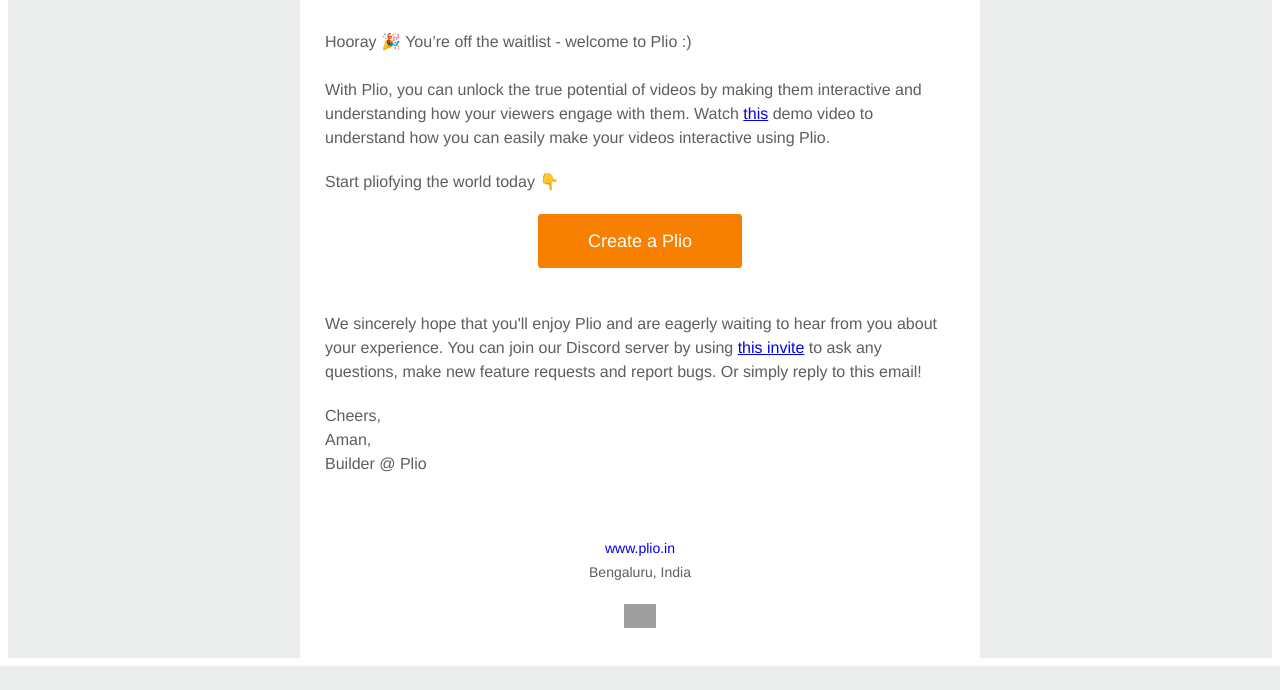
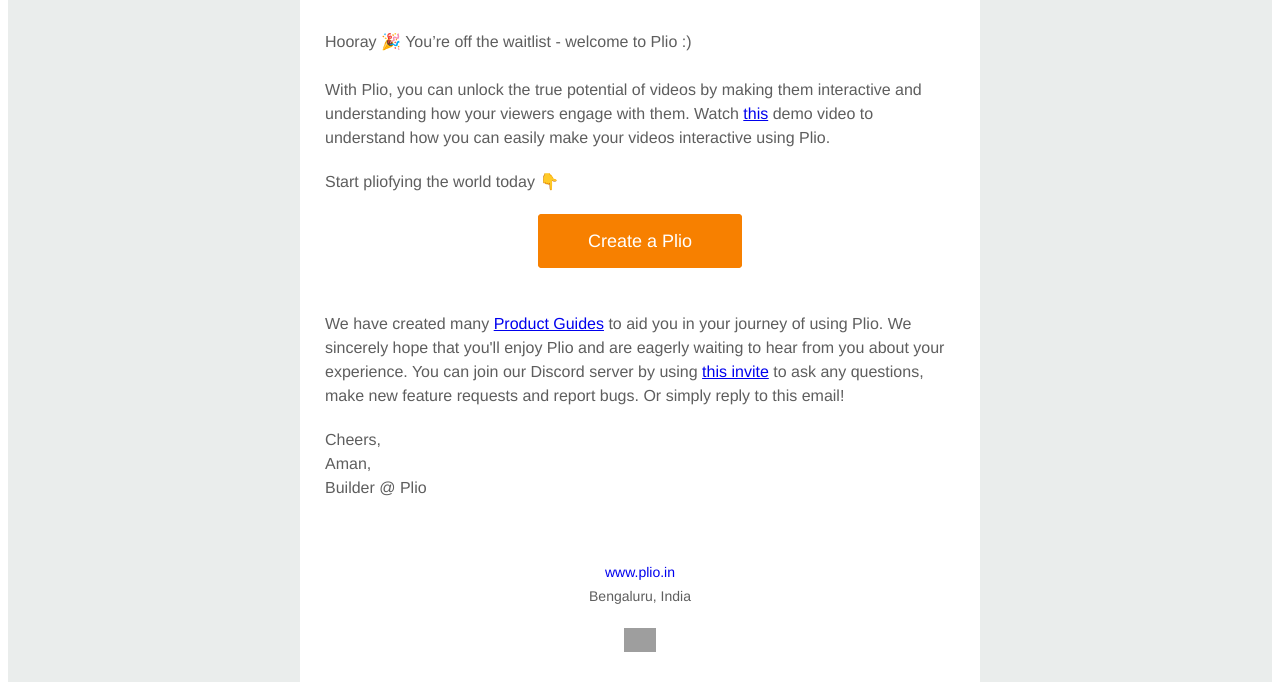
Before and after one commit to avantifellows/plio-backend, a Django app: template plio/templates/waitlist-approve-email.html in a window 1280 px wide. Shown: the part 518-1208 px from the top of the page. Before the commit the page ends 1184 px from the top, so only its background shows below. Run offline with Django 3.2, Linux system fonts and the light colour scheme; the template is opened without the code that fills it, so the values that code supplies are empty; grey boxes are pictures that could not be loaded.

Commit message:
NEW: added product guides link to welcome email

```diff
--- a/plio/templates/waitlist-approve-email.html
+++ b/plio/templates/waitlist-approve-email.html
@@ -87,7 +87,7 @@
                                                     </tr>
                                                     <tr>
                                                         <td align="left" style="font-size:0px;padding:10px 25px;word-break:break-word">
-                                                            <div style="font-family:Encode Sans,Helvetica,Arial,-apple-system,sans-serif;font-size:16px;font-weight:400;line-height:24px;text-align:left;color:#5e5e5e"><br>We sincerely hope that you'll enjoy Plio and are eagerly waiting to hear from you about your experience. You can join our Discord server by using <a href="https://discord.gg/TZHEgnpvJE" target="_blank">this invite</a> to ask any questions, make new feature requests and report bugs. Or simply reply to this email! </div>
+                                                            <div style="font-family:Encode Sans,Helvetica,Arial,-apple-system,sans-serif;font-size:16px;font-weight:400;line-height:24px;text-align:left;color:#5e5e5e"><br>We have created many <a href="https://www.youtube.com/playlist?list=PL3U0Jqw-piJgw2hSpuAZym4K1_Tb0RTRV" target="_blank">Product Guides</a> to aid you in your journey of using Plio. We sincerely hope that you'll enjoy Plio and are eagerly waiting to hear from you about your experience. You can join our Discord server by using <a href="https://discord.gg/TZHEgnpvJE" target="_blank">this invite</a> to ask any questions, make new feature requests and report bugs. Or simply reply to this email! </div>
                                                         </td>
                                                     </tr>
                                                     <tr>
```
